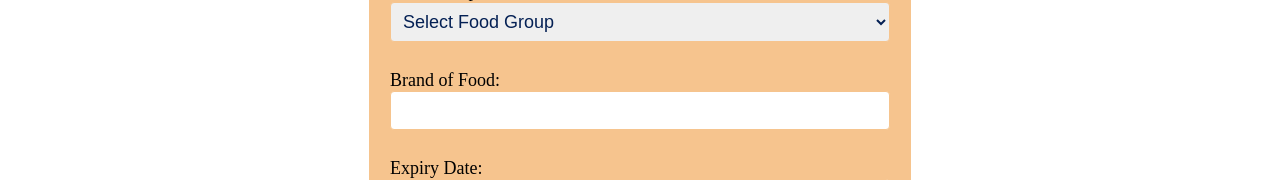
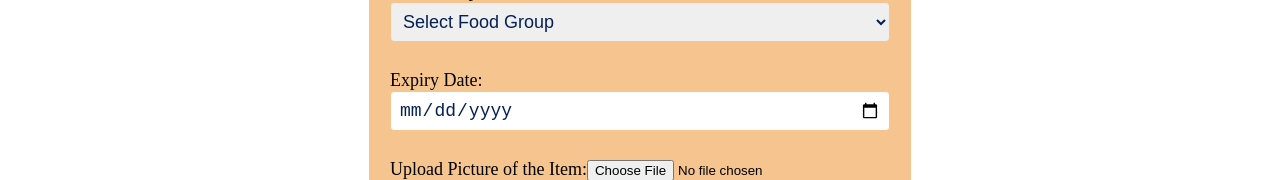
Before and after one commit to SaulWolkove/QHACKS24, a React (Create React App) app: page / in a window 1280 px wide. Shown: the part 688-868 px from the top of the page. Built offline with nearby package versions, Linux system fonts and the light colour scheme.

Commit message:
remove brand

```diff
--- a/src/components/uploadFoodForm.js
+++ b/src/components/uploadFoodForm.js
@@ -1,5 +1,5 @@
-import React from 'react';
-import './uploadFoodForm.css';
+import React from "react";
+import "./uploadFoodForm.css";
 
 function UploadFoodForm() {
   const handleSubmit = (event) => {
@@ -8,14 +8,12 @@ function UploadFoodForm() {
     // Retrieve form data
     const name = event.target.name.value;
     const foodGroup = event.target.foodGroup.value;
-        const brand = event.target.brand.value;
     const expiryDate = event.target.expiryDate.value;
     const imageFile = event.target.image.files[0]; // Access the uploaded image file
 
     // Do something with the form data (e.g., send it to a server)
     console.log("Food Name:", name);
     console.log("Food Group:", foodGroup);
-        console.log("Brand:", brand);
     console.log("Expiry Date:", expiryDate);
     console.log("Image File:", imageFile);
 
@@ -23,8 +21,7 @@ function UploadFoodForm() {
   };
 
   return (
-
-        <form className='upload-food-form' onSubmit={handleSubmit}>
+    <form className="upload-food-form" onSubmit={handleSubmit}>
       <h1>Upload Your Food Here</h1>
       <div className="upload-food-title"></div>
       <label>
@@ -46,11 +43,6 @@ function UploadFoodForm() {
       </label>
       <br />
       <label>
-                Brand of Food:
-                <input type="text" name="brand" required />
-            </label>
-            <br />
-            <label>
         Expiry Date:
         <input type="date" name="expiryDate" required />
       </label>
```
Lines whose indentation alone changed are shown as unchanged.
